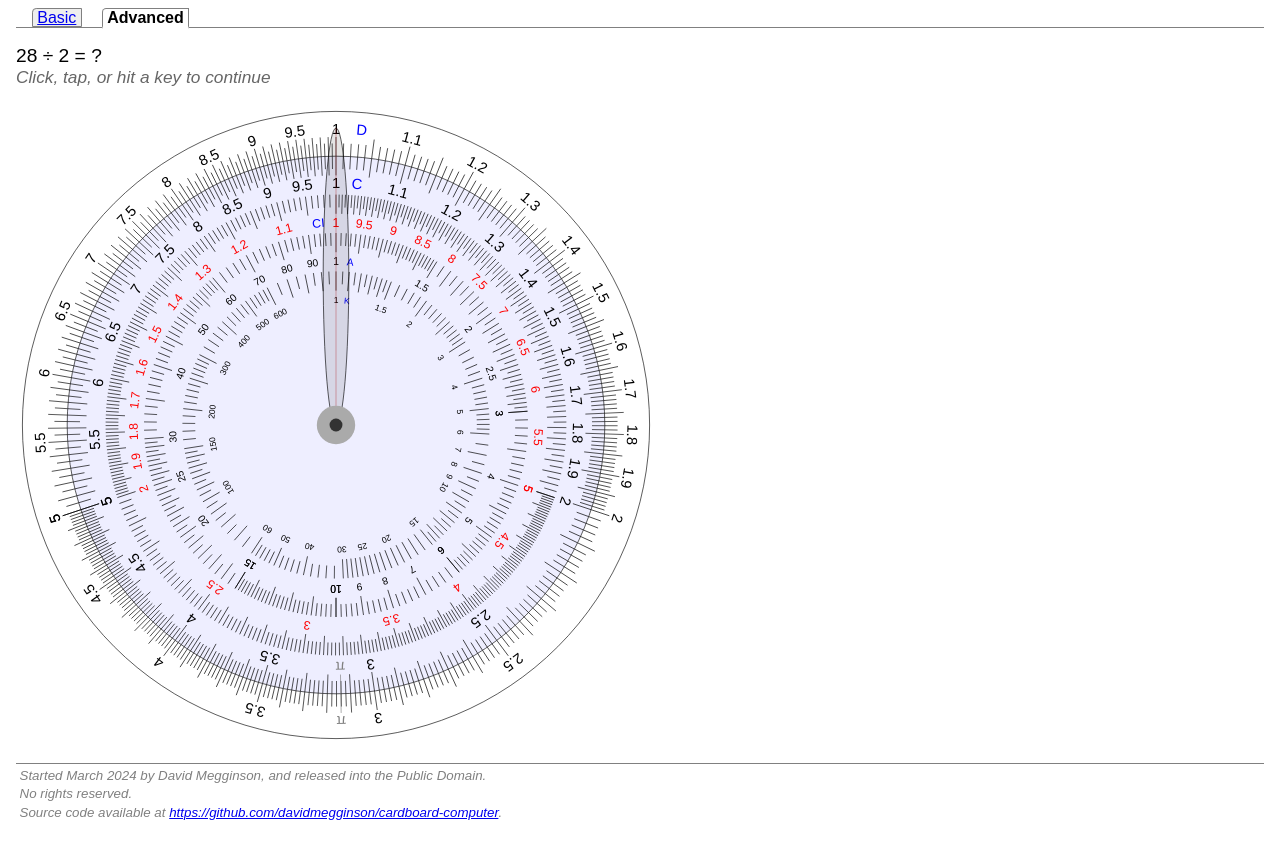
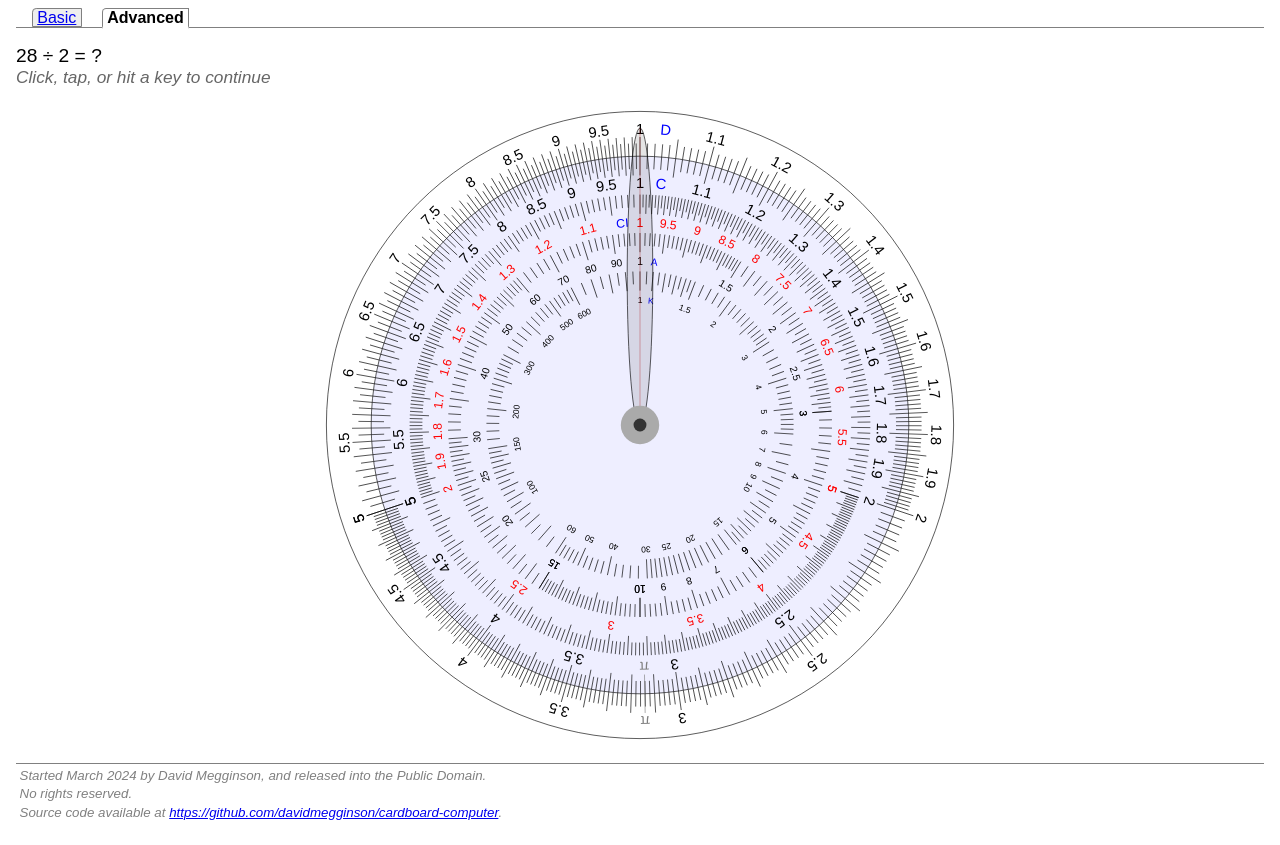
Before and after one commit to davidmegginson/cardboard-computer, a plain HTML site: page docs/advanced.html in a window 1280 px wide. Shown: the part 51-896 px from the top of the page. Drawn offline with Linux system fonts and the light colour scheme.

Commit message:
Add icon.

```diff
--- a/docs/advanced.html
+++ b/docs/advanced.html
@@ -5,6 +5,7 @@
     <meta name="viewport" content="width=device-width, initial-scale=1.0" />
     <meta charset="UTF-8" />
     <link rel="stylesheet" href="style.css" />
+    <link rel="icon" type="image/png" sizes="192x192" href="images/icon.png" />
   </head>
   <body>
     <header>
--- a/docs/style.css
+++ b/docs/style.css
@@ -68,8 +68,9 @@ nav a.active-tab {
 
 
 #sliderule {
-    max-width: 96vw;
-    width: 80vh
+    max-width: 100%;
+    width: 80vh;
+    margin: auto;
 }
 
 #problem {
```
Also changed, not shown: docs/index.html (+1 -0 lines), docs/images/icon.png (added).
